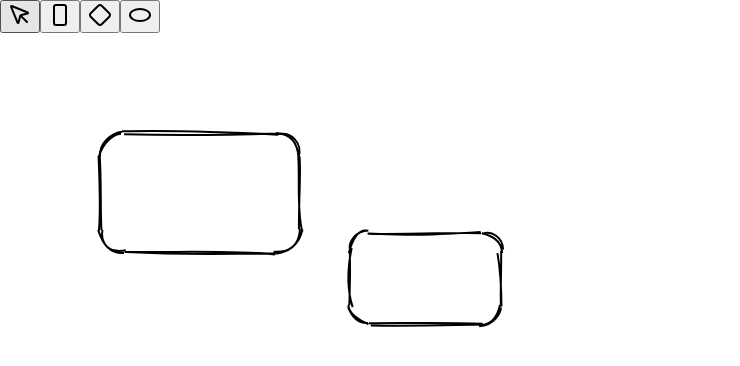
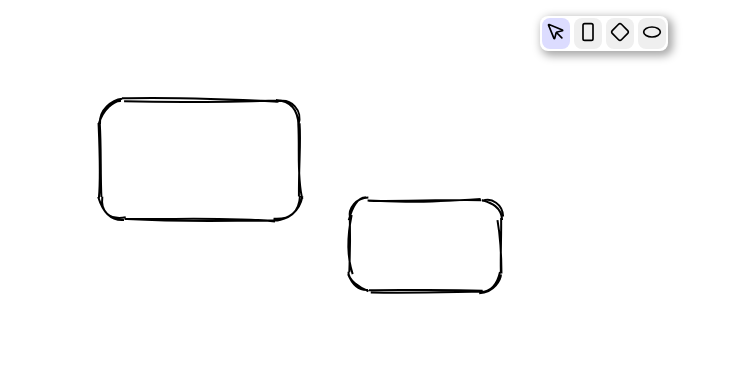
Before and after one commit to FriendlyIndr/WobbleBoard, a React (Vite) app in the folder wobbleboard/: page / in a window 1280 px wide. Shown: the top 366 px of the page, without its empty margins (0-740 px from the left). Built offline with nearby package versions, Linux system fonts and the light colour scheme.

Commit message:
Toolbar appearance improved.

```diff
--- a/wobbleboard/src/canvas/Canvas.tsx
+++ b/wobbleboard/src/canvas/Canvas.tsx
@@ -312,8 +312,12 @@ function Canvas() {
   }, [tool]);
 
   return (
-    <>
-      <Toolbar setTool={setTool} />
+    <div
+      style={{
+        position: "relative",
+      }}
+    >
+      <Toolbar tool={tool} setTool={setTool} />
       <canvas
         ref={canvasRef}
         style={{ cursor: tool.cursor }}
@@ -321,7 +325,7 @@ function Canvas() {
         onMouseMove={handleMouseMove}
         onMouseUp={handleMouseUp}
       />
-    </>
+    </div>
   );
 }
 
--- a/wobbleboard/src/index.css
+++ b/wobbleboard/src/index.css
@@ -20,3 +20,20 @@ body {
   min-width: 320px;
   min-height: 100vh;
 }
+
+.toolbar {
+  border-radius: 8px;
+  display: flex;
+  gap: 4px;
+}
+
+.toolbar button {
+  border: none;
+  cursor: pointer;
+  padding: 4px;
+  border-radius: 8px;
+}
+
+.toolbar button:hover {
+  background-color: #e6e6fa;
+}
--- a/wobbleboard/src/ui/Toolbar.tsx
+++ b/wobbleboard/src/ui/Toolbar.tsx
@@ -8,26 +8,53 @@ import type React from "react";
 import { TOOLS, type Tool } from "../tools/toolTypes";
 
 type ToolbarProps = {
+  tool: Tool;
   setTool: React.Dispatch<React.SetStateAction<Tool>>;
 };
 
-function Toolbar({ setTool }: ToolbarProps) {
+function Toolbar({ tool, setTool }: ToolbarProps) {
+  const getStyle = (btnTool: Tool) => ({
+    backgroundColor: tool.type === btnTool.type ? "#dcdcff" : "",
+  });
+
   return (
-    <div>
-      <button onClick={() => setTool(TOOLS.selection)}>
-        <MousePointer />
+    <div
+      style={{
+        position: "absolute",
+        left: "50%",
+        marginLeft: "-100px",
+        padding: "2px",
+        boxShadow: "3px 3px 9px 2px #aaaaaa",
+        marginTop: "16px",
+      }}
+      className="toolbar"
+    >
+      <button
+        onClick={() => setTool(TOOLS.selection)}
+        style={getStyle(TOOLS.selection)}
+      >
+        <MousePointer size={20} />
       </button>
 
-      <button onClick={() => setTool(TOOLS.rectangle)}>
-        <RectangleVertical />
+      <button
+        onClick={() => setTool(TOOLS.rectangle)}
+        style={getStyle(TOOLS.rectangle)}
+      >
+        <RectangleVertical size={20} />
       </button>
 
-      <button onClick={() => setTool(TOOLS.diamond)}>
-        <Diamond />
+      <button
+        onClick={() => setTool(TOOLS.diamond)}
+        style={getStyle(TOOLS.diamond)}
+      >
+        <Diamond size={20} />
       </button>
 
-      <button onClick={() => setTool(TOOLS.ellipse)}>
-        <Ellipse />
+      <button
+        onClick={() => setTool(TOOLS.ellipse)}
+        style={getStyle(TOOLS.ellipse)}
+      >
+        <Ellipse size={20} />
       </button>
     </div>
   );
```
